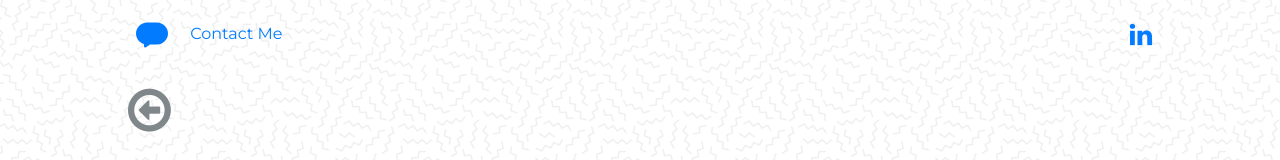
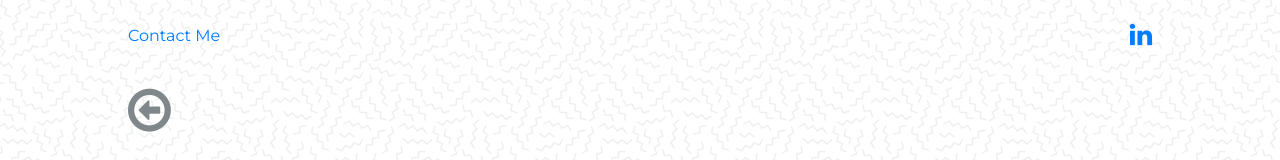
Before and after one commit to yohanncho/yohanncho.github.io, a plain HTML site: page roboticarm.html in a window 1280 px wide. Shown: the top 160 px of the page. Drawn offline with Linux system fonts and the light colour scheme.

Commit message:
Delete Chat Logo on Project File

```diff
--- a/roboticarm.html
+++ b/roboticarm.html
@@ -11,7 +11,7 @@
 <body>
         <div class="nav">
             <div class="contactMe">
-                <a href="mailto:yohancho98@gmail.com"><img src="images/chat_blue.png" alt="chat logo"> Contact Me</a>
+                <a href="mailto:yohancho98@gmail.com"> Contact Me</a>
             </div>
             <div class="navIcons">
                 <a href="https://www.linkedin.com/in/yohancho1/" target="_blank" class="fa fa-linkedin" alt="linkedin logo"style="font-size:26px"></a>
```
